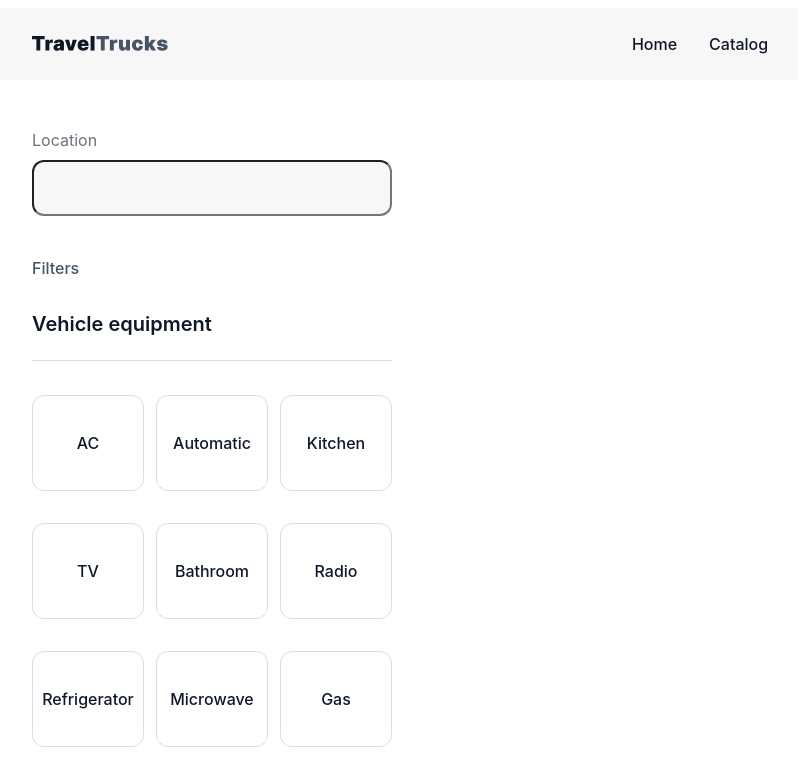
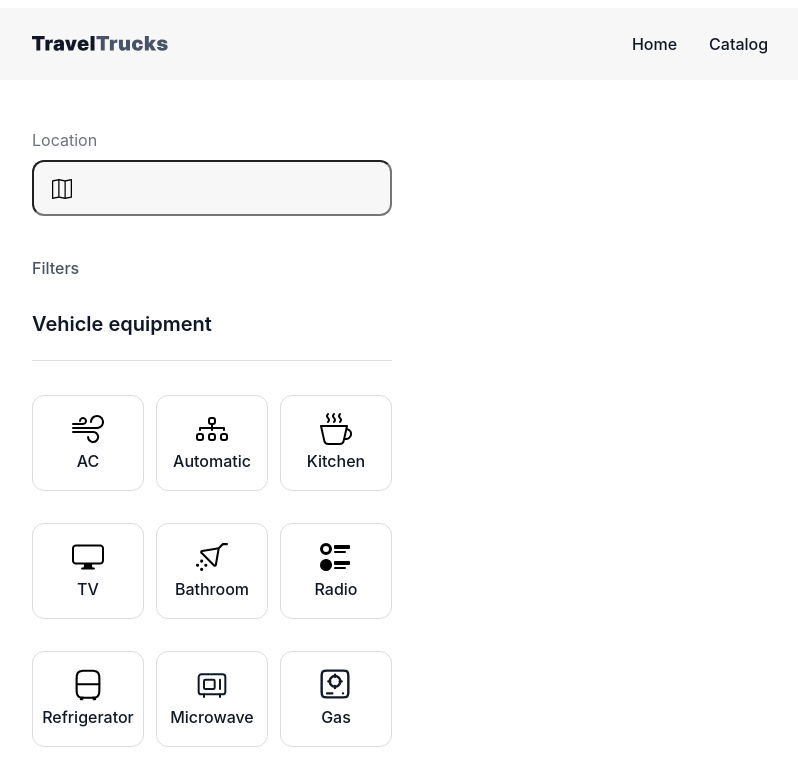
Before and after one commit to OksanaGukova/traveltrucks-webapp, a React (Vite) app: page /catalog in a window 1280 px wide. Shown: the top 779 px of the page, without its empty margins (40-838 px from the left). Built offline with nearby package versions, Linux system fonts and the light colour scheme.

Commit message:
add icons

```diff
--- a/src/apiServise/apiServise.js
+++ b/src/apiServise/apiServise.js
@@ -34,10 +34,13 @@ export const fetchFilteredVehicles = createAsyncThunk(
     });
 
     try {
-      const response = await axios.get(`/campers`);
-      // Переконайтеся, що ви повертаєте масив
-      return response.data.items || []; // Повертаємо масив vehicles або порожній масив
+      const response = await axios.get(`/campers?${params.toString()}`);
+      return response.data.items || [];
     } catch (error) {
+       console.error(
+         "Error fetching vehicles:",
+         error.response ? error.response.data : error.message
+       );
       return rejectWithValue(error.message);
     }
   }
--- a/src/components/CustomCheckbox/CustomCheckbox.jsx
+++ b/src/components/CustomCheckbox/CustomCheckbox.jsx
@@ -1,17 +1,14 @@
 
 
-const CustomCheckbox = ({ checked, onChange, label }) => {
+const CustomCheckbox = ({ checked, onChange, label, icon  }) => {
   return (
-      <label
-        style={{ display: "flex", alignItems: "center", margin: "10px 0" }}
-      >
+    <label style={{ display: "flex", alignItems: "center", margin: "10px 0" }}>
       <button
         type="button"
         onChange={onChange}
         style={{ display: "none" }}
       ></button>
       <div
-          onClick={onChange}
         style={{
           width: "112px",
           height: "96px",
@@ -24,18 +21,28 @@ const CustomCheckbox = ({ checked, onChange, label }) => {
           backgroundColor: "#fff",
           textAlign: "center",
           position: "relative",
-            padding: "4px 16px", // Додано для позиціонування тексту
+          flexDirection: "column",
+          padding: "4px 16px",
+        }}
+        onClick={onChange}
+      >
+        <svg
+          style={{
+            width: "32px",
+            height: "32px",
+            marginBottom: "4px",
           }}
         >
-          {checked && <span style={{ color: "#fff" }}>✔</span>}{" "}
-          {/* Відображення галочки */}
+          <use href={icon} />
+        </svg>
+
         <span
           style={{
             position: "relative",
             fontWeight: "500",
             lineHeight: "1.5",
             fontSize: "16px",
-              pointerEvents: "none", // Щоб текст не перешкоджав кліку
+            pointerEvents: "none",
           }}
         >
           {label}
--- a/src/pages/CatalogPage/CatalogPage.jsx
+++ b/src/pages/CatalogPage/CatalogPage.jsx
@@ -15,8 +15,9 @@ import {
   setTransmissionFilter,
   toggleTVFilter,
   toggleWaterFilter,
-/*   resetFilters, */
+
   setFormTypeFilter,
+  clearFilteredVehicles,
 
 } from "../../redux/filtersSlice";
 import CustomCheckbox from "../../components/CustomCheckbox/CustomCheckbox";
@@ -25,6 +26,7 @@ import css from "./CatalogPage.module.css";
 import { fetchFilteredVehicles } from "../../apiServise/apiServise.js";
 import CamperList from "../../components/CamperList/CamperList.jsx";
 import { useState } from "react";
+import sprite from '../../../public/svg/icons.svg'
 
 function CatalogPage() {
   const dispatch = useDispatch();
@@ -55,12 +57,14 @@ function CatalogPage() {
 
 
 
+
  const handleSearch = () => {
+   dispatch(clearFilteredVehicles());
    dispatch(fetchFilteredVehicles(filters)).then(() => {
      setShowCampers(true);
-
    });
  };
+
 
 
 
@@ -82,6 +86,9 @@ function CatalogPage() {
         <div className={css.buttonContainer}>
           <p className={css.location}>Location</p>
           <div className={css.inputWrapper}>
+            <svg className={css.svg}>
+              <use href={`${sprite}#icon-Map-1`}></use>
+            </svg>
             <input
               className={css.input}
               type="text"
@@ -99,6 +106,7 @@ function CatalogPage() {
                 checked={AC}
                 onChange={() => dispatch(toggleACFilter())}
                 label="AC"
+                icon={`${sprite}#icon-AC`}
               />
             </li>
             <li>
@@ -106,6 +114,7 @@ function CatalogPage() {
                 checked={transmission === "automatic"}
                 onChange={() => dispatch(setTransmissionFilter("automatic"))}
                 label="Automatic"
+                icon={`${sprite}#icon-automat`}
               />
             </li>
             <li>
@@ -113,6 +122,7 @@ function CatalogPage() {
                 checked={kitchen}
                 onChange={() => dispatch(toggleKitchenFilter())}
                 label="Kitchen"
+                icon={`${sprite}#icon-coffy`}
               />
             </li>
             <li>
@@ -120,6 +130,7 @@ function CatalogPage() {
                 checked={TV}
                 onChange={() => dispatch(toggleTVFilter())}
                 label="TV"
+                icon={`${sprite}#icon-TV`}
               />
             </li>
             <li>
@@ -127,6 +138,7 @@ function CatalogPage() {
                 checked={bathroom}
                 onChange={() => dispatch(toggleBathroomFilter())}
                 label="Bathroom"
+                icon={`${sprite}#icon-shower`}
               />
             </li>
             <li>
@@ -134,6 +146,7 @@ function CatalogPage() {
                 checked={radio}
                 onChange={() => dispatch(toggleRadioFilter())}
                 label="Radio"
+                icon={`${sprite}#icon-ui-radios`}
               />
             </li>
             <li>
@@ -141,6 +154,7 @@ function CatalogPage() {
                 checked={refrigerator}
                 onChange={() => dispatch(toggleRefrigeratorFilter())}
                 label="Refrigerator"
+                icon={`${sprite}#icon-refrig`}
               />
             </li>
             <li>
@@ -148,6 +162,7 @@ function CatalogPage() {
                 checked={microwave}
                 onChange={() => dispatch(toggleMicrowaveFilter())}
                 label="Microwave"
+                icon={`${sprite}#icon-lucide_microwave`}
               />
             </li>
             <li>
@@ -155,6 +170,7 @@ function CatalogPage() {
                 checked={gas}
                 onChange={() => dispatch(toggleGasFilter())}
                 label="Gas"
+                icon={`${sprite}#icon-hugeicons_gas-stove`}
               />
             </li>
             <li>
@@ -162,6 +178,7 @@ function CatalogPage() {
                 checked={engine === "petrol"}
                 onChange={() => dispatch(togglePetrolFilter("petrol"))}
                 label="Petrol"
+                icon={`${sprite}#icon-fuel-pump-1`}
               />
             </li>
             <li>
@@ -169,6 +186,7 @@ function CatalogPage() {
                 checked={water}
                 onChange={() => dispatch(toggleWaterFilter())}
                 label="Water"
+                icon={`${sprite}#icon-ion_water-outline`}
               />
             </li>
           </ul>
@@ -181,6 +199,7 @@ function CatalogPage() {
                 checked={form === "wan"}
                 onChange={() => dispatch(setFormTypeFilter("wan"))}
                 label="Wan"
+                icon={`${sprite}#icon-van`}
               />
             </li>
             <li>
@@ -188,6 +207,7 @@ function CatalogPage() {
                 checked={form === "fullyIntegrated"}
                 onChange={() => dispatch(setFormTypeFilter("fullyIntegrated"))}
                 label="Fully Integrated"
+                icon={`${sprite}#icon-fully`}
               />
             </li>
             <li>
@@ -195,11 +215,14 @@ function CatalogPage() {
                 checked={form === "alcove"}
                 onChange={() => dispatch(setFormTypeFilter("alcove"))}
                 label="Alcove"
+                icon={`${sprite}#icon-alcove`}
               />
             </li>
           </ul>
 
-          <button className={css.search} onClick={handleSearch}>Search</button>
+          <button className={css.search} onClick={handleSearch}>
+            Search
+          </button>
         </div>
         {isLoading && <p>Loading...</p>}
         {error && <p>Error: {error}</p>}
--- a/src/pages/CatalogPage/CatalogPage.module.css
+++ b/src/pages/CatalogPage/CatalogPage.module.css
@@ -53,7 +53,7 @@ padding: 16px 20px 16px 20px;
 width: 360px;
 height: 56px;
 background-color: #f7f7f7;
-box-sizing: border-box;
+
 margin-bottom: 40px;
 }
 
@@ -104,3 +104,19 @@ line-height: 1.5;
 letter-spacing: -0.01em;
 color: #fff;
 }
+
+.svg {
+ position: absolute;
+  left: 20px; /* Відступ зліва для іконки */
+  top: 30%;
+  transform: translateY(-50%);
+ width: 20px;
+ height: 20px;
+
+  pointer-events: none;
+}
+
+.inputWrapper {
+     position: relative;
+  display: inline-block;
+}
--- a/src/redux/filtersSlice.js
+++ b/src/redux/filtersSlice.js
@@ -26,6 +26,13 @@ const filtersSlice = createSlice({
   name: "filters",
   initialState,
   reducers: {
+    clearFilteredVehicles(state) {
+
+      state.items = [];
+      state.filteredCampers = [];
+      state.isLoading = false;
+      state.error = null;
+    },
     setLocationFilter(state, action) {
       state.location = action.payload;
     },
@@ -75,28 +82,19 @@ const filtersSlice = createSlice({
         state.isLoading = true;
         state.error = null;
       })
-      .addCase(fetchFilteredVehicles.fulfilled, (state, action) => {
-        console.log("Fetched vehicles:", action.payload); // Лог для перевірки
-        console.log(
-          "Is action.payload an array?",
-          Array.isArray(action.payload)
-        ); // Перевірка типу
-
-        state.isLoading = false;
-        // Перевірка, чи є action.payload масивом, і оновлення filteredCampers
-        state.filteredCampers = Array.isArray(action.payload)
-          ? action.payload
-          : [];
-        state.items = action.payload; // Оновлення всіх автомобілів, якщо потрібно
-      })
+     .addCase(fetchFilteredVehicles.fulfilled, (state, action) => {
+  console.log("Fetched vehicles with filters:", action.payload); // Лог результатів
+  state.isLoading = false;
+  state.filteredCampers = Array.isArray(action.payload) ? action.payload : [];
+})
       .addCase(fetchFilteredVehicles.rejected, (state, action) => {
         state.isLoading = false;
-        state.error = action.payload || "Something went wrong"; // Повідомлення про помилку
+        state.error = action.payload || "Something went wrong";
       });
   },
 });
 
-// Експортуємо дії редуктора
+
 export const {
   setLocationFilter,
   setFormTypeFilter,
@@ -112,6 +110,7 @@ export const {
   toggleGasFilter,
   toggleWaterFilter,
   resetFilters,
+  clearFilteredVehicles,
 } = filtersSlice.actions;
 
 export default filtersSlice.reducer;
```
Also changed, not shown: public/img/svg/sprite.svg (deleted), public/svg/icons.svg (added). Lines whose indentation alone changed are shown as unchanged.
